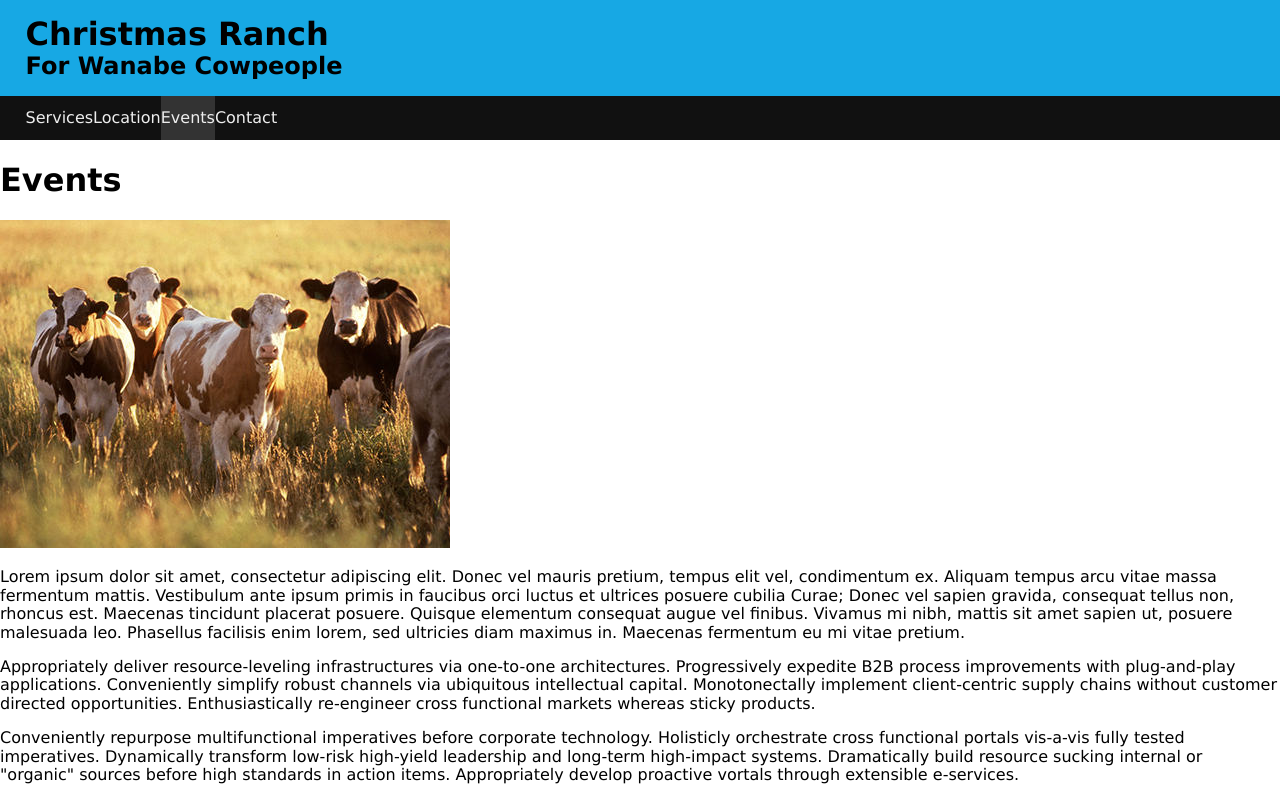
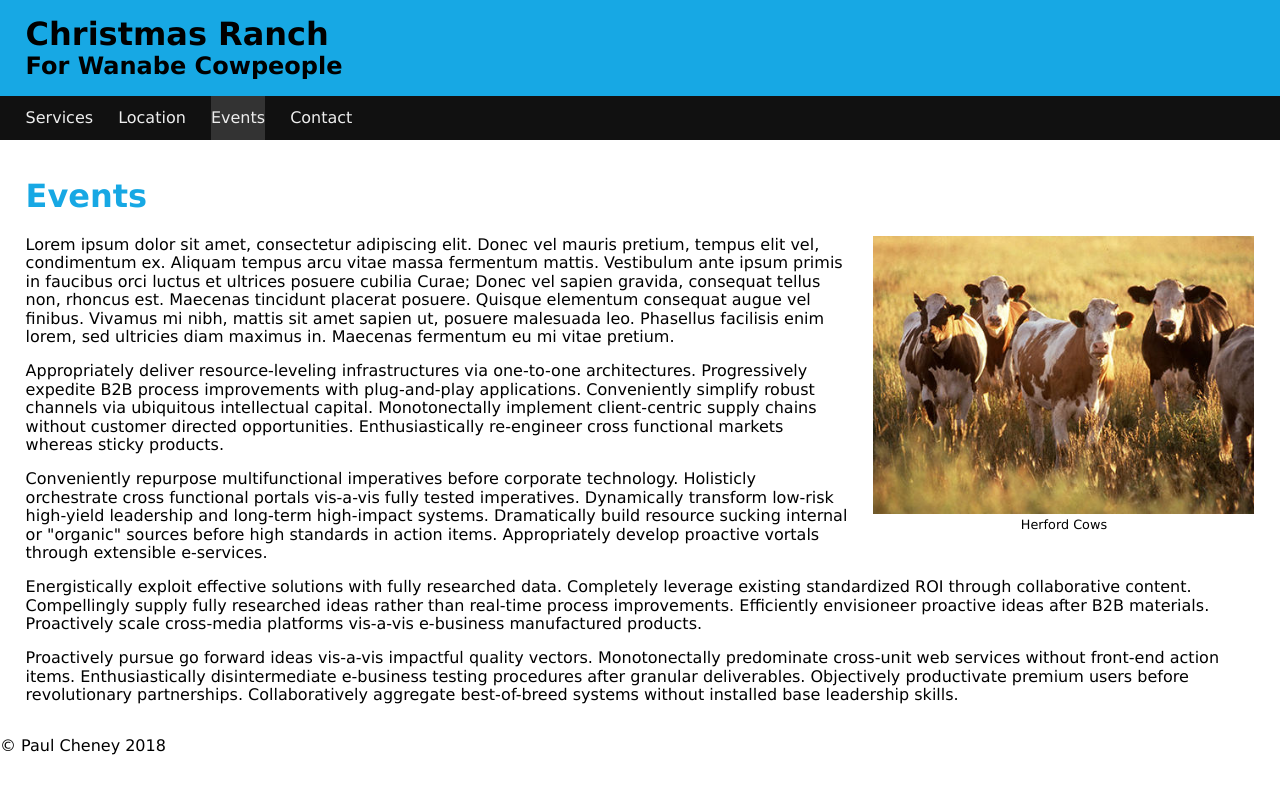
Before and after one commit to G-code95/genesunglao.github.io, a plain HTML site: page ranch/index.html in a window 1280 px wide. Shown: the top 797 px of the page. Drawn offline with Linux system fonts and the light colour scheme.

Commit message:
ranch update

```diff
--- a/ranch/css/large.css
+++ b/ranch/css/large.css
@@ -1,7 +1,9 @@
 @media only screen and (min-width: 1028px) {
 
     nav ul {padding-left: 2%;}
-    nav ul li {flex-basis: auto;}
+    nav ul li {flex-basis: auto; margin-right: 2%; }
+
+    main figure {width: 31%;}
 
 
 
--- a/ranch/css/medium.css
+++ b/ranch/css/medium.css
@@ -3,7 +3,12 @@
     nav ul {display: flex;}
     nav ul li {flex-basis: 25%;}
 
-
+    main figure {
+        float: right;
+        width: 48%;
+        margin-left: 2%;
+        padding-bottom: .5rem;
+    }
 
 
 
--- a/ranch/css/small.css
+++ b/ranch/css/small.css
@@ -25,7 +25,6 @@ nav ul {margin: 0; padding: 0;}
 nav li {list-style-type: none;}
 nav li.active {background-color: #333;}
 
-
 nav a {
     display: block;
     padding: .8rem 0;
@@ -35,3 +34,19 @@ nav a {
 }
 
 nav a:hover {background-color: #444;}
+
+main {
+    padding: 1rem 2%;
+    display: block;
+}
+
+main h1 {color: #17a8e4;}
+
+main figure img {width: 100%;}
+main figure {
+    width: 100%;
+    margin: 0;
+}
+
+main figcaption {text-align: center; font-size: .8rem;
+}
--- a/ranch/index.html
+++ b/ranch/index.html
@@ -37,7 +37,11 @@
 
     <h1>Events</h1>
 
-    <img src="images/cows.jpg" alt="Herford Cows">
+    <figure>
+      <img src="images/cows.jpg" alt="Herford Cows">
+      <figcaption>Herford Cows</figcaption>
+    </figure>
+
     <p>Lorem ipsum dolor sit amet, consectetur adipiscing elit. Donec vel mauris pretium, tempus elit vel, condimentum ex. Aliquam tempus arcu vitae massa fermentum mattis. Vestibulum ante ipsum primis in faucibus orci luctus et ultrices posuere cubilia Curae; Donec vel sapien gravida, consequat tellus non, rhoncus est. Maecenas tincidunt placerat posuere. Quisque elementum consequat augue vel finibus. Vivamus mi nibh, mattis sit amet sapien ut, posuere malesuada leo. Phasellus facilisis enim lorem, sed ultricies diam maximus in. Maecenas fermentum eu mi vitae pretium.</p>
 
     <div>
```
